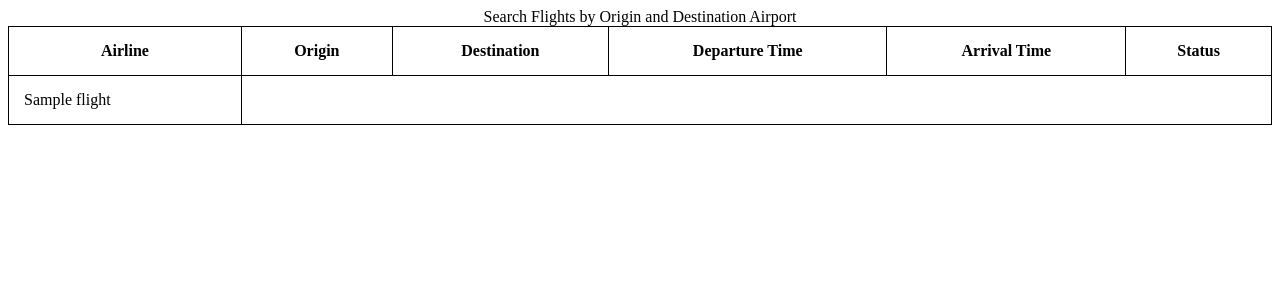
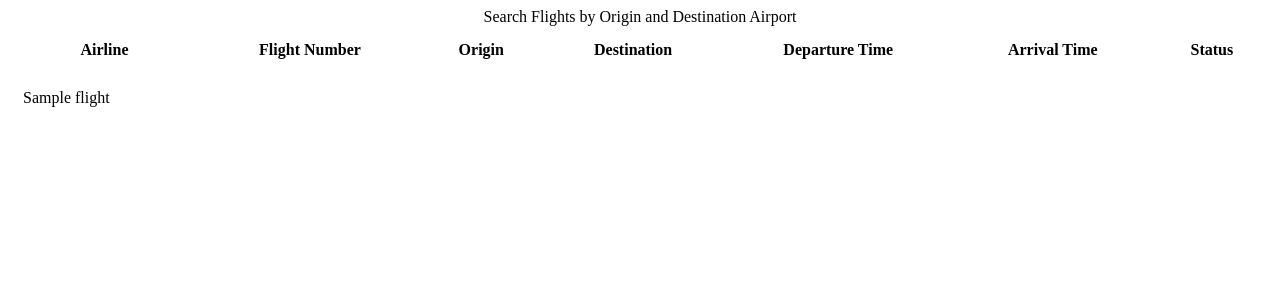
Before and after one commit to jstnchng/christie-air, a Flask app: template templates/search_flights_by_airport.html in a window 1280 px wide. Shown: the top 300 px of the page. Run offline with Flask 2, Linux system fonts and the light colour scheme; the template is opened without the code that fills it: most values are stand-ins (such as "Sample title", 1, 10 or a date in 2020); parts of the project's set-up code (start-up, migrations or seed data) failed here and were passed over.

Commit message:
dsadjfasfadsfijad

```diff
--- a/templates/search_flights_by_airport.html
+++ b/templates/search_flights_by_airport.html
@@ -8,7 +8,6 @@
 <script type="text/javascript" src="js/style-table.js"></script> -->
 <style>
 table, th, td {
-    border: 1px solid black;
     border-collapse: collapse;
 }
 th, td {
@@ -42,6 +41,7 @@ th, td {
     <thead>
         <tr>
             <th scope="col">Airline</th>
+            <th scope="col">Flight Number</th>
             <th scope="col">Origin</th>
             <th scope="col">Destination</th>
             <th scope="col">Departure Time</th>
```
